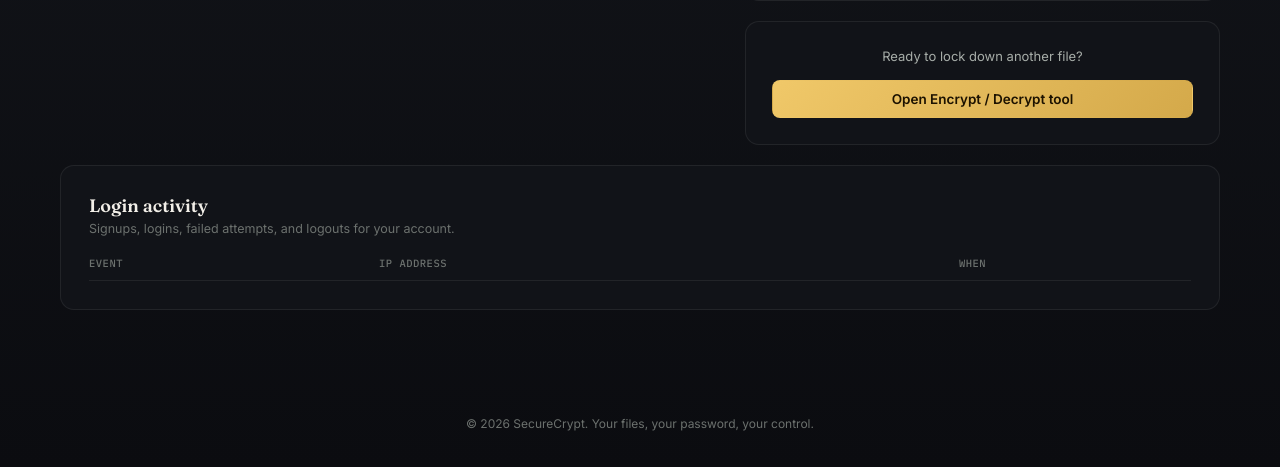
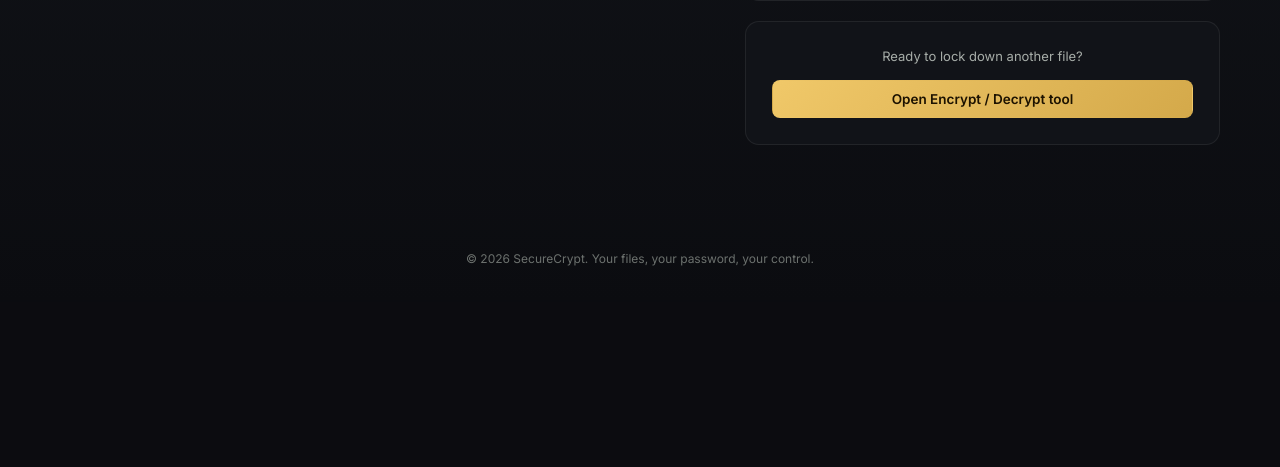
Before and after one commit to Taranpreet-318/SecureCrypt, a Flask app: template securecrypt_app/templates/dashboard.html in a window 1280 px wide. Shown: the part 618-1085 px from the top of the page. After the commit the page ends 884 px from the top, so only its background shows below. Run offline with Flask 3, Linux system fonts and the light colour scheme; the template is opened without the code that fills it, so the values that code supplies are empty; some libraries are stand-ins or nearby versions.

Commit message:
Remove login activity section from dashboard
Removed the login activity panel from the dashboard.

```diff
--- a/securecrypt_app/templates/dashboard.html
+++ b/securecrypt_app/templates/dashboard.html
@@ -83,17 +83,7 @@
     </div>
   </div>
 
-  <div class="panel" style="margin-top:20px;">
-    <h2>Login activity</h2>
-    <p class="panel-sub">Signups, logins, failed attempts, and logouts for your account.</p>
-    <table class="log-table">
-      <thead>
-        <tr><th>Event</th><th>IP address</th><th>When</th></tr>
-      </thead>
-      <tbody id="authLogTableBody"></tbody>
-    </table>
-    <div class="empty-state" id="authEmptyState" style="display:none;">No login activity recorded yet.</div>
-  </div>
+
 </div>
 
 <footer>© 2026 SecureCrypt. Your files, your password, your control.</footer>
```
